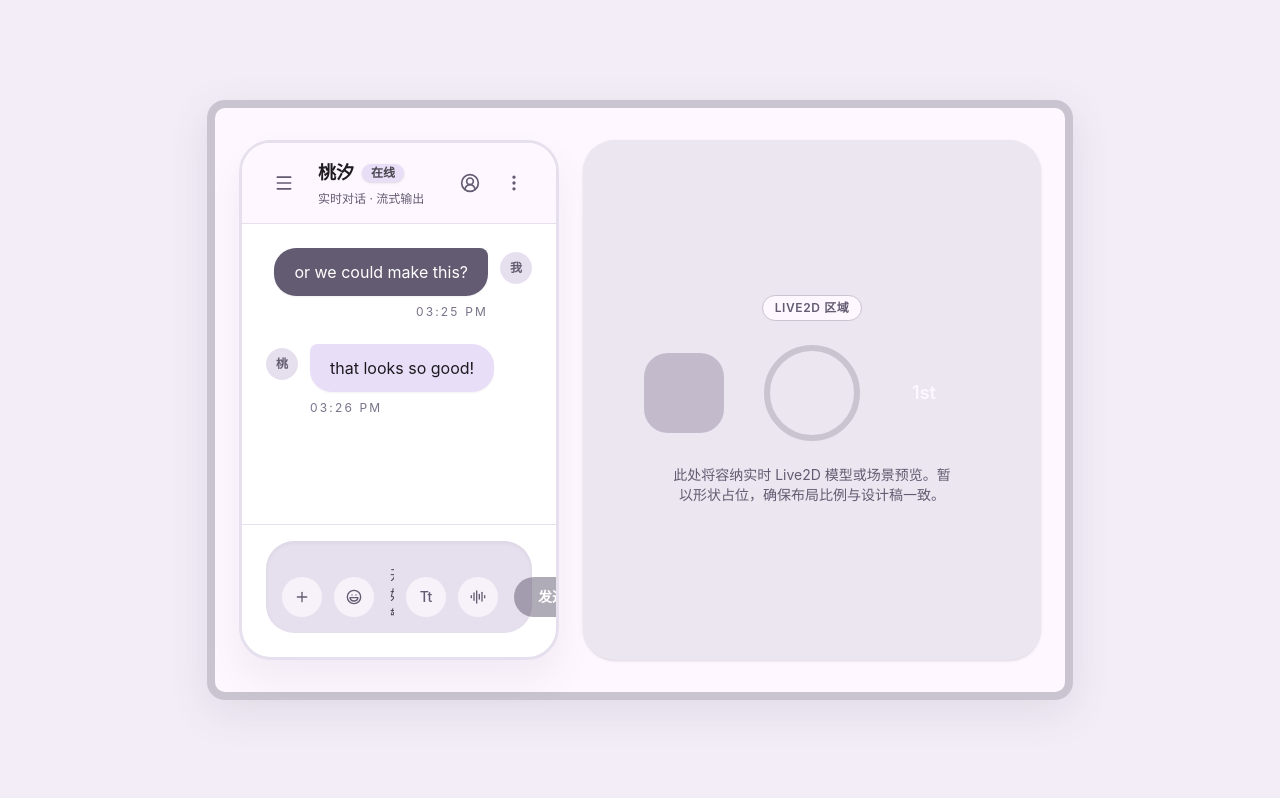
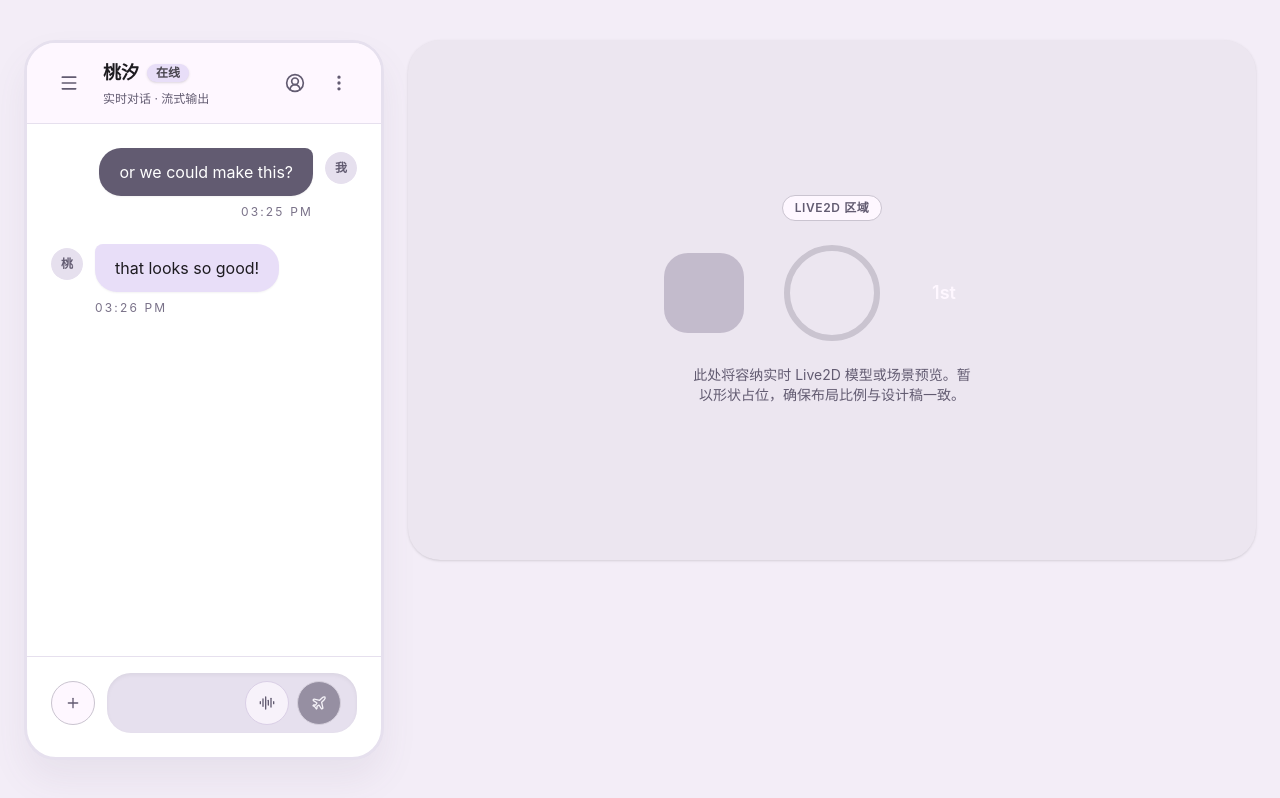
Before and after one commit to pixelsama/Free-Agent-Vtuber, a React (Vite) app in the folder frontend/: page / in a window 1280 px wide. Built offline with nearby package versions, Linux system fonts and the light colour scheme.

Commit message:
style: refine chat input layout

```diff
--- a/frontend/src/app/layouts/root-layout.tsx
+++ b/frontend/src/app/layouts/root-layout.tsx
@@ -5,16 +5,12 @@ interface RootLayoutProps {
 }
 
 /**
- * RootLayout centers the prototype canvas and applies the Material-inspired background.
+ * RootLayout provides the full-bleed app background while the page components define layout.
  */
 export function RootLayout({ children }: RootLayoutProps) {
   return (
-    <div className="flex min-h-screen items-center justify-center bg-[#F3EDF7] text-foreground">
-      <div className="w-full max-w-[930px] px-4 py-10 sm:px-8">
-        <div className="rounded-[18px] border-[8px] border-[#CAC4D0] bg-[#FEF7FF] shadow-[0px_12px_40px_rgba(98,91,113,0.12)]">
-          {children}
-        </div>
-      </div>
+    <div className="min-h-screen bg-[#F3EDF7] text-foreground">
+      {children}
     </div>
   )
 }
--- a/frontend/src/features/chat/components/message-composer.tsx
+++ b/frontend/src/features/chat/components/message-composer.tsx
@@ -1,14 +1,16 @@
-import { useState } from 'react'
-import type { FormEvent, ReactNode } from 'react'
-import { AudioLines, Laugh, Plus } from 'lucide-react'
+import { useLayoutEffect, useRef, useState } from 'react'
+import type { FormEvent, ReactNode, RefObject } from 'react'
+import { AudioLines, Plane, Plus } from 'lucide-react'
 
-import { Button } from '@/components/ui/button'
 import { Textarea } from '@/components/ui/textarea'
 import { useChatStore } from '@/stores/chat-store'
 
 export function MessageComposer() {
   const [draft, setDraft] = useState('')
+  const textareaRef = useRef<HTMLTextAreaElement | null>(null)
   const addMessage = useChatStore((state) => state.addMessage)
+
+  useAutoResize(textareaRef, draft)
 
   const handleSubmit = (event: FormEvent<HTMLFormElement>) => {
     event.preventDefault()
@@ -25,48 +27,65 @@ export function MessageComposer() {
   }
 
   return (
-    <form onSubmit={handleSubmit}>
-      <div className="flex items-end gap-3 rounded-[28px] bg-[#E6E0EE] px-4 py-4 shadow-inner">
-        <IconPill label="添加附件">
+    <form onSubmit={handleSubmit} className="w-full">
+      <div className="flex flex-col items-stretch gap-3 sm:flex-row sm:items-center">
+        <IconCircle label="添加附件" variant="ghost">
           <Plus className="h-4 w-4" />
-        </IconPill>
-        <IconPill label="插入表情">
-          <Laugh className="h-4 w-4" />
-        </IconPill>
-        <Textarea
-          value={draft}
-          onChange={(event) => setDraft(event.target.value)}
-          placeholder="开始输入或粘贴指令，Shift + Enter 换行"
-          rows={2}
-          className="flex-1 resize-none border-none bg-transparent px-1 text-base text-[#1D1B20] shadow-none focus-visible:ring-0"
-        />
-        <IconPill label="文本模式" className="px-3">
-          <span className="text-sm font-medium">Tt</span>
-        </IconPill>
-        <IconPill label="语音输入">
-          <AudioLines className="h-4 w-4" />
-        </IconPill>
-        <Button type="submit" disabled={!draft.trim()} className="ml-1 h-10 rounded-full bg-[#625B71] px-6 text-sm font-semibold text-white">
-          发送
-        </Button>
+        </IconCircle>
+        <div className="flex flex-1 items-center gap-3 rounded-[24px] bg-[#E6E0EE] px-4 py-2 shadow-inner">
+          <Textarea
+            ref={textareaRef}
+            value={draft}
+            onChange={(event) => setDraft(event.target.value)}
+            rows={1}
+            aria-label="输入消息"
+            className="max-h-20 min-h-[28px] flex-1 resize-none border-none bg-transparent px-0 py-1 text-[16px] text-[#1D1B20] leading-[1.5] shadow-none focus-visible:ring-0"
+          />
+          <div className="flex items-center gap-2">
+            <IconCircle label="语音输入">
+              <AudioLines className="h-4 w-4" />
+            </IconCircle>
+            <button
+              type="submit"
+              disabled={!draft.trim()}
+              aria-label="发送"
+              className="inline-flex h-11 w-11 items-center justify-center rounded-full border border-[#CAC4D0] bg-[#625B71] text-white transition hover:bg-[#514760] focus-visible:outline-none focus-visible:ring-2 focus-visible:ring-[#625B71]/40 disabled:cursor-not-allowed disabled:opacity-60"
+            >
+              <Plane className="h-4 w-4" />
+            </button>
+          </div>
+        </div>
       </div>
     </form>
   )
 }
 
-interface IconPillProps {
+function useAutoResize(ref: RefObject<HTMLTextAreaElement | null>, value: string) {
+  useLayoutEffect(() => {
+    const element = ref.current
+    if (!element) return
+    element.style.height = 'auto'
+    element.style.height = `${Math.min(element.scrollHeight, 96)}px`
+  }, [ref, value])
+}
+
+interface IconCircleProps {
   readonly children: ReactNode
   readonly label: string
   readonly className?: string
+  readonly variant?: 'ghost' | 'default'
 }
 
-function IconPill({ children, label, className }: IconPillProps) {
+function IconCircle({ children, label, className, variant = 'default' }: IconCircleProps) {
+  const baseClasses =
+    'inline-flex h-11 w-11 items-center justify-center rounded-full border transition focus-visible:outline-none focus-visible:ring-2 focus-visible:ring-[#625B71]/40'
+  const palette =
+    variant === 'ghost'
+      ? 'border-[#CAC4D0] bg-[#FEF7FF] text-[#625B71] hover:bg-[#E8DEF8]'
+      : 'border-[#DACFE6] bg-[#F7F2FA] text-[#625B71] hover:bg-[#E8DEF8]'
+
   return (
-    <button
-      type="button"
-      aria-label={label}
-      className={`inline-flex h-10 min-w-[40px] items-center justify-center rounded-full bg-[#F7F2FA] text-[#625B71] transition hover:bg-[#E8DEF8] focus-visible:outline-none focus-visible:ring-2 focus-visible:ring-[#625B71]/40 ${className ?? ''}`}
-    >
+    <button type="button" aria-label={label} className={`${baseClasses} ${palette} ${className ?? ''}`}>
       {children}
     </button>
   )
--- a/frontend/src/features/chat/pages/chat-home.tsx
+++ b/frontend/src/features/chat/pages/chat-home.tsx
@@ -3,9 +3,13 @@ import { Live2DPlaceholder } from '@/features/chat/components/live2d-placeholder
 
 export function ChatHomePage() {
   return (
-    <section className="grid gap-6 px-6 py-8 lg:grid-cols-[320px_minmax(0,1fr)]">
-      <ChatShell />
-      <Live2DPlaceholder />
+    <section className="flex min-h-screen flex-col gap-6 px-6 py-10 lg:flex-row">
+      <div className="mx-auto w-full max-w-[360px] lg:mx-0">
+        <ChatShell />
+      </div>
+      <div className="flex-1">
+        <Live2DPlaceholder />
+      </div>
     </section>
   )
 }
```
